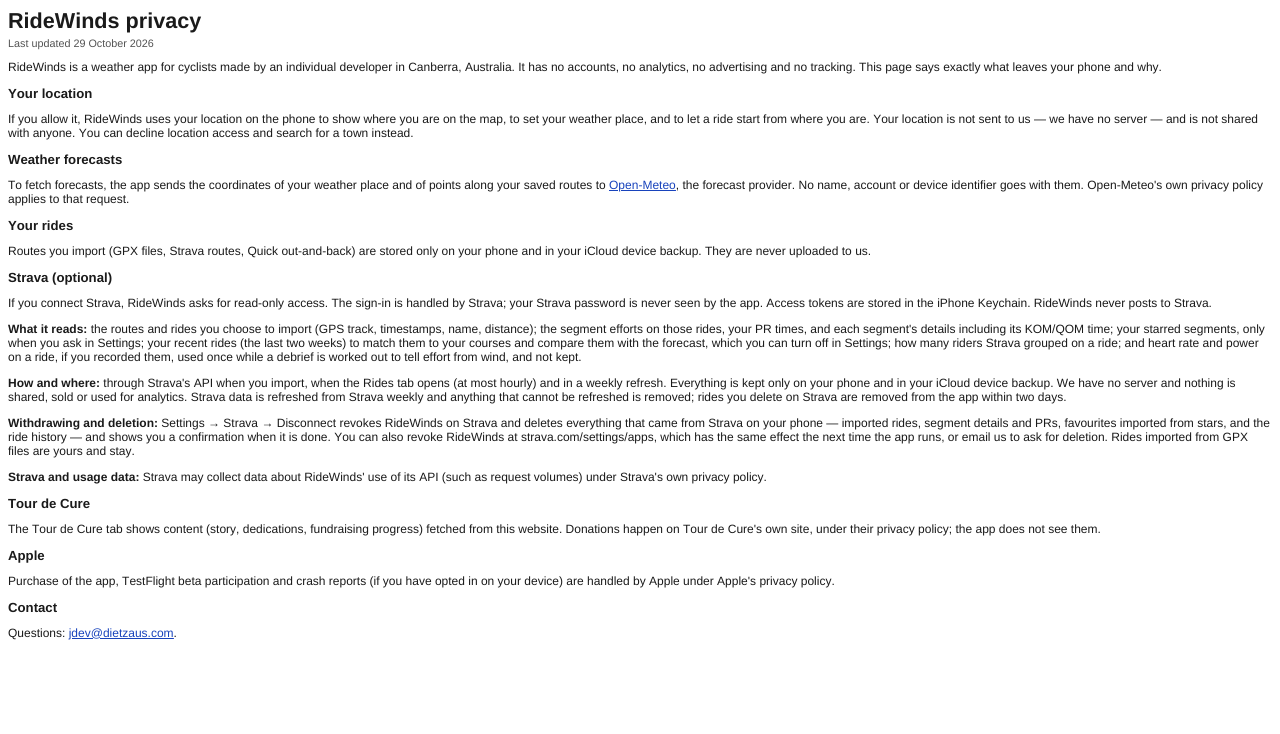
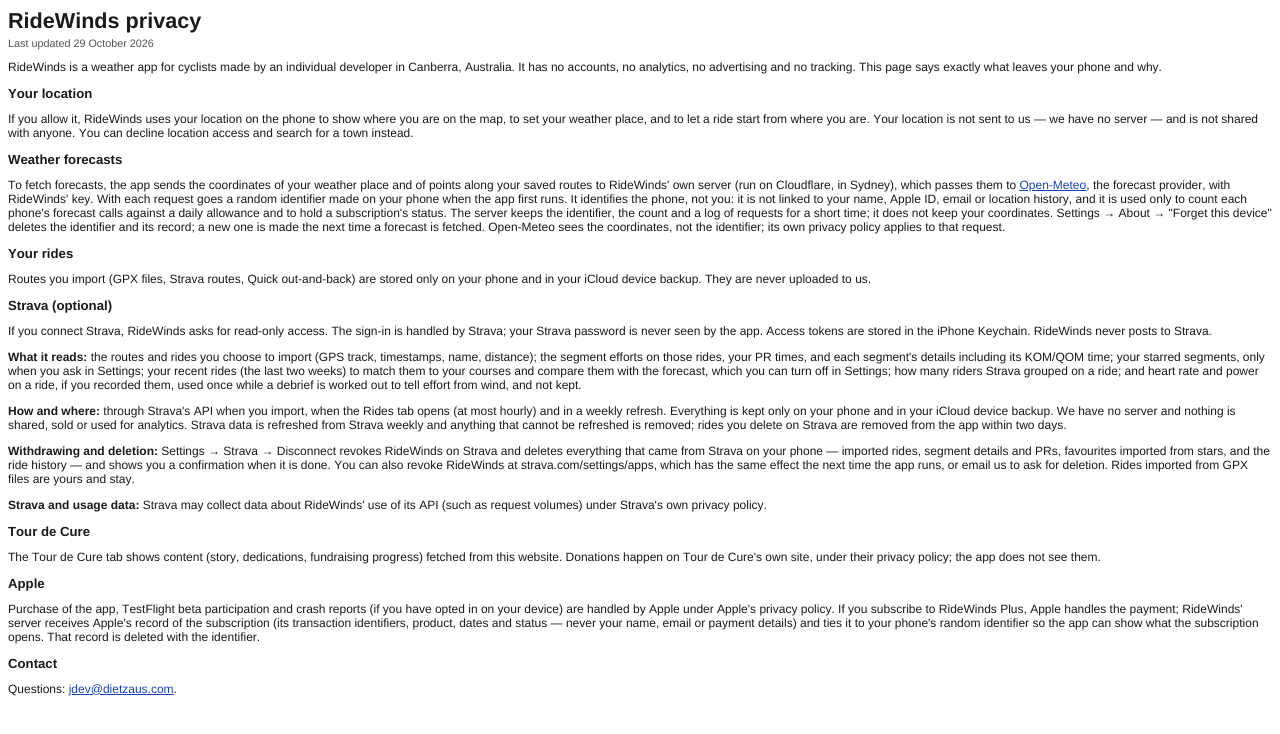
Before and after one commit to Jeebers777/ridewinds-site, a plain HTML site: page privacy.html in a window 1280 px wide. Drawn offline with Linux system fonts and the light colour scheme.

Commit message:
Phase 0, the app side: the service client (anonymous token, switches, entitlement, claim, forget), every public-edition weather call through the proxy with no key in the binary, RideWinds Plus (StoreKit 2, paywall behind subscriptionsOpen), StoreKit configuration for the simulator, the privacy page, Settings rows; 168 tests
Co-Authored-By: Claude Fable 5.1 <noreply@anthropic.com>

```diff
--- a/privacy.html
+++ b/privacy.html
@@ -23,7 +23,7 @@
 <h2 style="margin: 0.0px 0.0px 11.0px 0.0px; font: 13.2px 'Helvetica Neue'; color: #1a1a1a; -webkit-text-stroke: #1a1a1a"><span class="s1"><b>Your location</b></span></h2>
 <p class="p3"><span class="s1">If you allow it, RideWinds uses your location on the phone to show where you are on the map, to set your weather place, and to let a ride start from where you are. Your location is not sent to us — we have no server — and is not shared with anyone. You can decline location access and search for a town instead.</span></p>
 <h2 style="margin: 0.0px 0.0px 11.0px 0.0px; font: 13.2px 'Helvetica Neue'; color: #1a1a1a; -webkit-text-stroke: #1a1a1a"><span class="s1"><b>Weather forecasts</b></span></h2>
-<p class="p3"><span class="s1">To fetch forecasts, the app sends the coordinates of your weather place and of points along your saved routes to <a href="https://open-meteo.com/"><span class="s2">Open-Meteo</span></a>, the forecast provider. No name, account or device identifier goes with them. Open-Meteo's own privacy policy applies to that request.</span></p>
+<p class="p3"><span class="s1">To fetch forecasts, the app sends the coordinates of your weather place and of points along your saved routes to RideWinds' own server (run on Cloudflare, in Sydney), which passes them to <a href="https://open-meteo.com/"><span class="s2">Open-Meteo</span></a>, the forecast provider, with RideWinds' key. With each request goes a random identifier made on your phone when the app first runs. It identifies the phone, not you: it is not linked to your name, Apple ID, email or location history, and it is used only to count each phone's forecast calls against a daily allowance and to hold a subscription's status. The server keeps the identifier, the count and a log of requests for a short time; it does not keep your coordinates. Settings → About → "Forget this device" deletes the identifier and its record; a new one is made the next time a forecast is fetched. Open-Meteo sees the coordinates, not the identifier; its own privacy policy applies to that request.</span></p>
 <h2 style="margin: 0.0px 0.0px 11.0px 0.0px; font: 13.2px 'Helvetica Neue'; color: #1a1a1a; -webkit-text-stroke: #1a1a1a"><span class="s1"><b>Your rides</b></span></h2>
 <p class="p3"><span class="s1">Routes you import (GPX files, Strava routes, Quick out-and-back) are stored only on your phone and in your iCloud device backup. They are never uploaded to us.</span></p>
 <h2 style="margin: 0.0px 0.0px 11.0px 0.0px; font: 13.2px 'Helvetica Neue'; color: #1a1a1a; -webkit-text-stroke: #1a1a1a"><span class="s1"><b>Strava (optional)</b></span></h2>
@@ -35,7 +35,7 @@
 <h2 style="margin: 0.0px 0.0px 11.0px 0.0px; font: 13.2px 'Helvetica Neue'; color: #1a1a1a; -webkit-text-stroke: #1a1a1a"><span class="s1"><b>Tour de Cure</b></span></h2>
 <p class="p3"><span class="s1">The Tour de Cure tab shows content (story, dedications, fundraising progress) fetched from this website. Donations happen on Tour de Cure's own site, under their privacy policy; the app does not see them.</span></p>
 <h2 style="margin: 0.0px 0.0px 11.0px 0.0px; font: 13.2px 'Helvetica Neue'; color: #1a1a1a; -webkit-text-stroke: #1a1a1a"><span class="s1"><b>Apple</b></span></h2>
-<p class="p3"><span class="s1">Purchase of the app, TestFlight beta participation and crash reports (if you have opted in on your device) are handled by Apple under Apple's privacy policy.</span></p>
+<p class="p3"><span class="s1">Purchase of the app, TestFlight beta participation and crash reports (if you have opted in on your device) are handled by Apple under Apple's privacy policy. If you subscribe to RideWinds Plus, Apple handles the payment; RideWinds' server receives Apple's record of the subscription (its transaction identifiers, product, dates and status — never your name, email or payment details) and ties it to your phone's random identifier so the app can show what the subscription opens. That record is deleted with the identifier.</span></p>
 <h2 style="margin: 0.0px 0.0px 11.0px 0.0px; font: 13.2px 'Helvetica Neue'; color: #1a1a1a; -webkit-text-stroke: #1a1a1a"><span class="s1"><b>Contact</b></span></h2>
 <p class="p5"><span class="s3">Questions: <a href="mailto:jdev@dietzaus.com"><span class="s4">jdev@dietzaus.com</span></a>.</span></p>
 </body>
```
